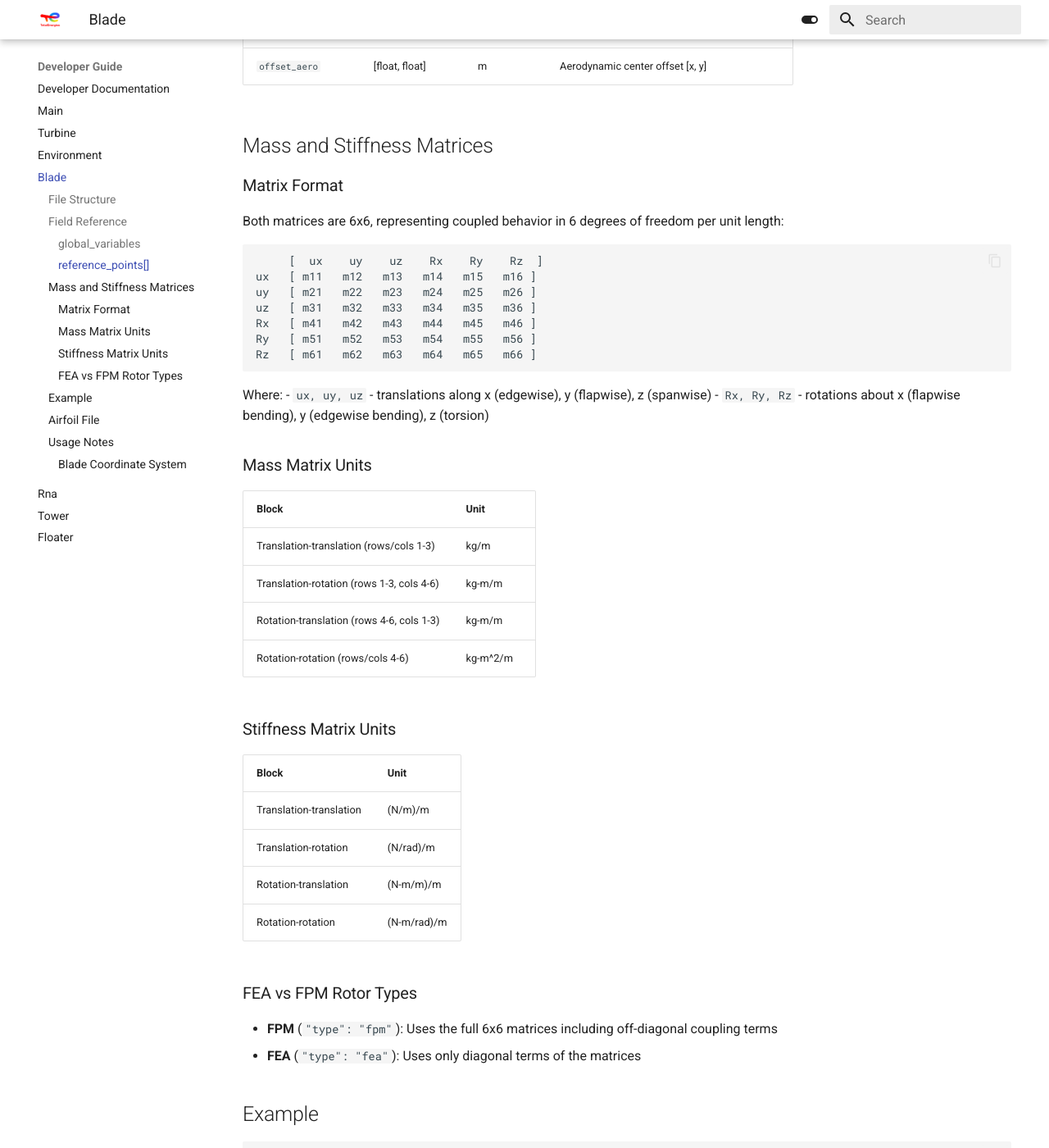
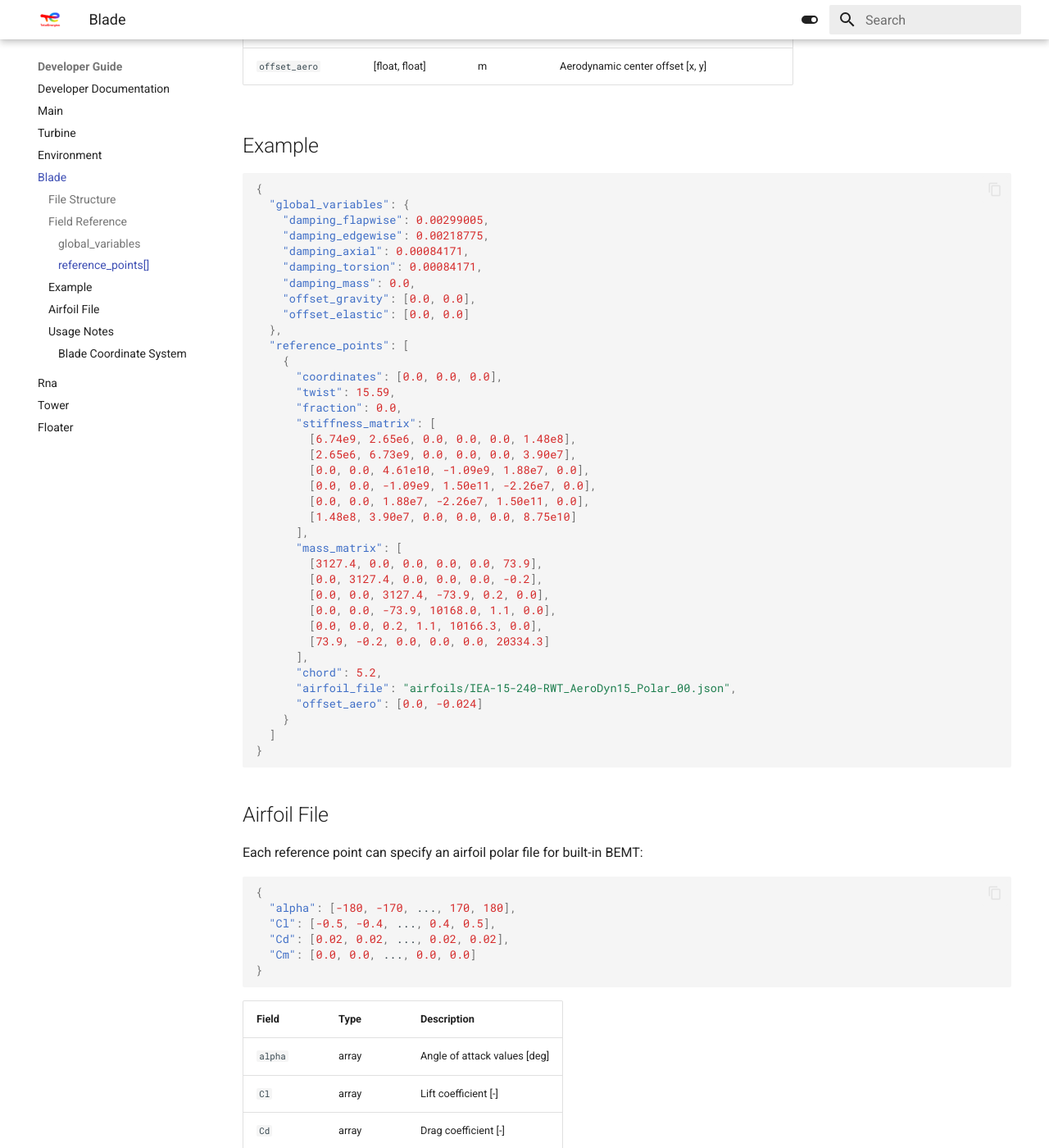
Before and after one commit to AlvaroDFC/seahowl, an MkDocs documentation site: the page built from doc/user/input-files/blade-file.md, in a window 1280 px wide and 1400 px high, scrolled down 1795 px. Shown: the whole window at 82% size. Built offline with MkDocs 1.6.1 and Material for MkDocs 9.7.7, drawn with Linux system fonts in a browser that asks for light colours.

Commit message:
Add dev doc

````diff
--- a/doc/user/input-files/blade-file.md
+++ b/doc/user/input-files/blade-file.md
@@ -58,49 +58,6 @@ Array of blade stations defining properties along the span.
 | `chord` | float | m | Chord length |
 | `airfoil_file` | string | - | Path to airfoil polar file (for built-in BEMT) |
 | `offset_aero` | [float, float] | m | Aerodynamic center offset [x, y] |
-
-## Mass and Stiffness Matrices
-
-### Matrix Format
-
-Both matrices are 6x6, representing coupled behavior in 6 degrees of freedom per unit length:
-
-```
-     [  ux    uy    uz    Rx    Ry    Rz  ]
-ux   [ m11   m12   m13   m14   m15   m16 ]
-uy   [ m21   m22   m23   m24   m25   m26 ]
-uz   [ m31   m32   m33   m34   m35   m36 ]
-Rx   [ m41   m42   m43   m44   m45   m46 ]
-Ry   [ m51   m52   m53   m54   m55   m56 ]
-Rz   [ m61   m62   m63   m64   m65   m66 ]
-```
-
-Where:
-- `ux, uy, uz` - translations along x (edgewise), y (flapwise), z (spanwise)
-- `Rx, Ry, Rz` - rotations about x (flapwise bending), y (edgewise bending), z (torsion)
-
-### Mass Matrix Units
-
-| Block | Unit |
-|-------|------|
-| Translation-translation (rows/cols 1-3) | kg/m |
-| Translation-rotation (rows 1-3, cols 4-6) | kg-m/m |
-| Rotation-translation (rows 4-6, cols 1-3) | kg-m/m |
-| Rotation-rotation (rows/cols 4-6) | kg-m^2/m |
-
-### Stiffness Matrix Units
-
-| Block | Unit |
-|-------|------|
-| Translation-translation | (N/m)/m |
-| Translation-rotation | (N/rad)/m |
-| Rotation-translation | (N-m/m)/m |
-| Rotation-rotation | (N-m/rad)/m |
-
-### FEA vs FPM Rotor Types
-
-- **FPM** (`"type": "fpm"`): Uses the full 6x6 matrices including off-diagonal coupling terms
-- **FEA** (`"type": "fea"`): Uses only diagonal terms of the matrices
 
 ## Example
 
````
Also changed, not shown: doc/user/dev-guide/core-workflow.md (added, +176 -0 lines), doc/user/dev-guide/sim-workflow.md (added, +45 -0 lines), doc/user/input-files/tower-file.md (+30 -34 lines), 1 other file.
